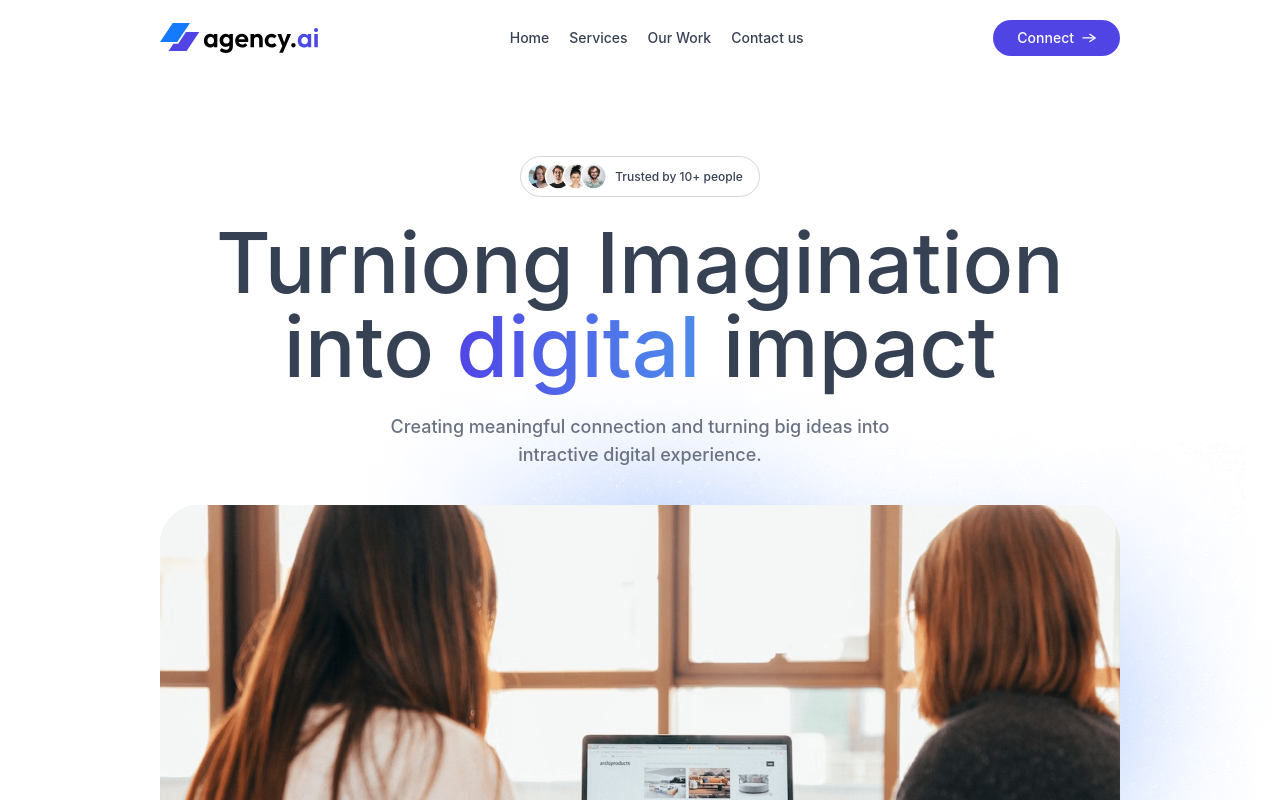
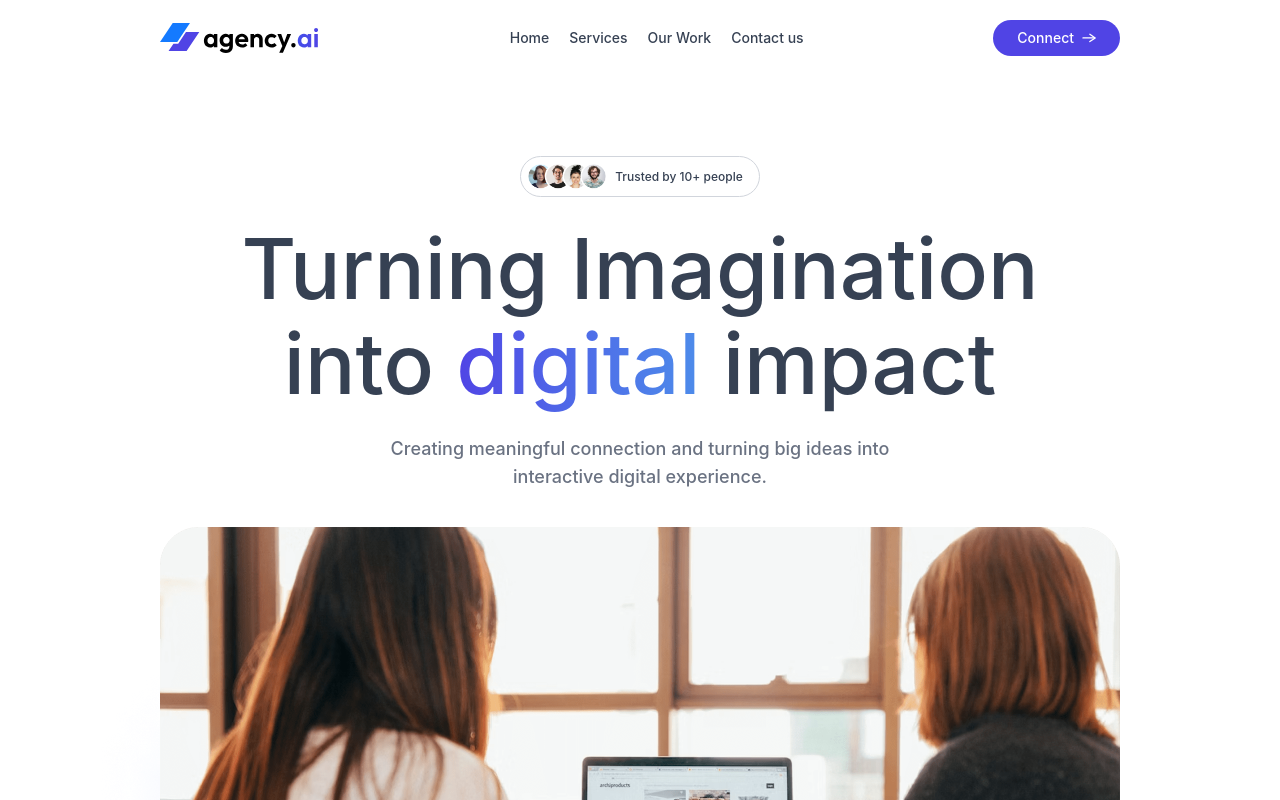
Before and after one commit to noman-web31/agency.ai, a React (Vite) app: page / in a window 1280 px wide. Shown: the top 800 px of the page. Built offline with nearby package versions, Linux system fonts and the light colour scheme.

Commit message:
hero section changes

```diff
--- a/src/components/Hero.jsx
+++ b/src/components/Hero.jsx
@@ -1,21 +1,26 @@
 import React from 'react'
 import assets from '../assets/assets'
 
-
 const Hero = () => {
   return (
-    <div id="hero" className='flex flex-col items-center gap-6 py-20 px-4 sm:px-12 lg:px-24 xl:px-40 text-center w-full overflow-hidden text-gray-700 dark:text-white '>
+    <div id="hero" className='flex flex-col items-center gap-6 py-20 px-4 sm:px-12 lg:px-24 xl:px-40 text-center w-full overflow-hidden text-gray-700 dark:text-white'>
 
         <div className='inline-flex items-center gap-2 border border-gray-300 p-1.5 pr-4 rounded-full'>
-            <img src={assets.group_profile} alt="groupProfile" className='w-20 ' />
+            <img src={assets.group_profile} alt="groupProfile" className='w-20' />
             <p className='text-xs font-medium'>Trusted by 10+ people</p>
         </div>
-        <h1 className='text-4xl sm:text-5xl md:text-6xl xl:text-[84px] font-medium xl-leading-[95px] max-w-5xl'>Turniong Imagination into <span className='bg-gradient-to-r from-[#5044E5] to-[#4d8cea] bg-clip-text text-transparent'>digital</span> impact </h1>
-        <p className='text-sm sm:text-lg font-medium text-gray-500 dark:text-white/75 max-w-4/5 sm:max-w-lg pb-3 '>Creating meaningful connection and turning big ideas into intractive digital experience.</p>
+
+        <h1 className='text-4xl sm:text-5xl md:text-6xl xl:text-[84px] font-medium xl:leading-[95px] max-w-5xl'>
+          Turning Imagination into <span className='bg-gradient-to-r from-[#5044E5] to-[#4d8cea] bg-clip-text text-transparent'>digital</span> impact
+        </h1>
+
+        <p className='text-sm sm:text-lg font-medium text-gray-500 dark:text-white/75 max-w-[80%] sm:max-w-lg pb-3'>
+          Creating meaningful connection and turning big ideas into interactive digital experience.
+        </p>
 
         <div className='relative'>
-            <img src={assets.hero_img} alt="hero" className='w-full max-w-6xl ' />
-            <img src={assets.bgImage1} alt="" className='absolute -top-40 -right-40 sm-top-100 sm-right-100 -z-1 ' />
+            <img src={assets.hero_img} alt="hero" className='w-full max-w-6xl' />
+            <img src={assets.bgImage1} alt="" className='absolute -top-40 -right-40 sm:top-24 sm:right-24 -z-10' />
         </div>
 
     </div>
```
